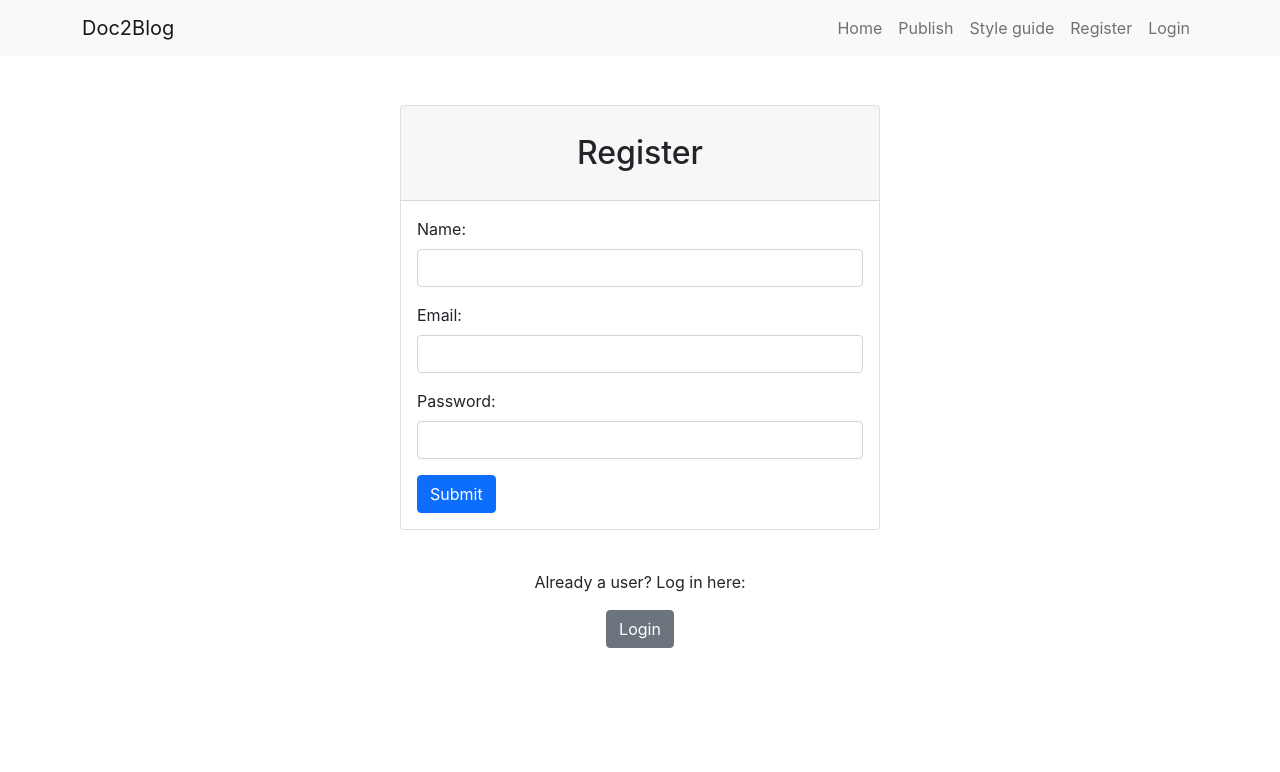
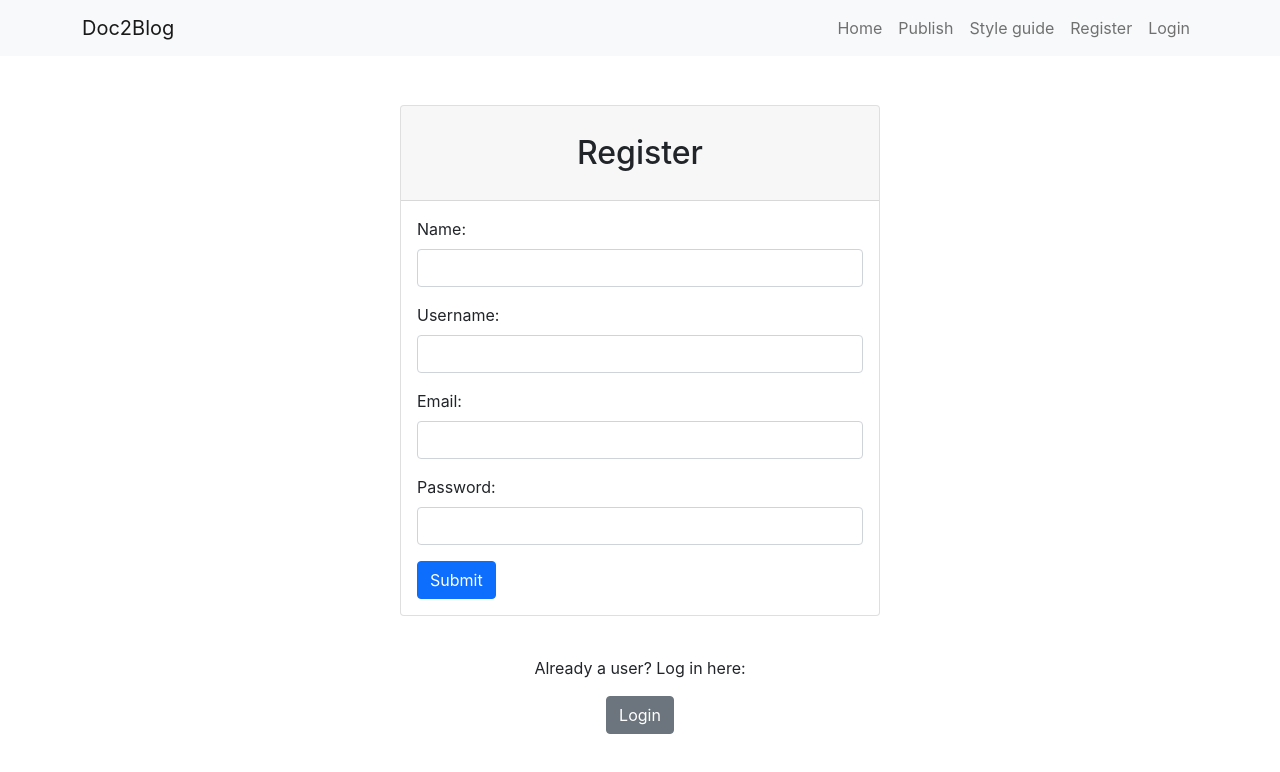
Before and after one commit to tamiragun/Doc2Blog, a React (Create React App) app in the folder src/client/: page /register in a window 1280 px wide. Shown: the top 772 px of the page. Built offline with nearby package versions, Linux system fonts and the light colour scheme.

Commit message:
Add username to login and regsiter components

```diff
--- a/src/client/src/components/Login.js
+++ b/src/client/src/components/Login.js
@@ -17,15 +17,15 @@ export const Login = (props) => {
   const [isError, setIsError] = useState(false);
 
   // Declare states purely to control the form elements.
-  const [email, setEmail] = useState("");
+  const [username, setUsername] = useState("");
   const [password, setPassword] = useState("");
 
   // Single handler for all controlled form elements, updates the corresponding
   // state depending on which field was typed in.
   const handleChange = (event) => {
     const currentValue = event.target.value;
-    if (event.target.name === "email") {
-      setEmail(currentValue);
+    if (event.target.name === "username") {
+      setUsername(currentValue);
     } else if (event.target.name === "password") {
       setPassword(currentValue);
     }
@@ -33,39 +33,45 @@ export const Login = (props) => {
 
   // Handler for when the final form is submitted.
   const handleSubmit = async (event) => {
-    //     setIsError(false);
-    //     // Prevent the browser from re-loading the page
-    //     event.preventDefault();
-    //     // Call the server with the different states as arguments.
-    //     const url = "/authentication/login";
-    //     try {
-    //       const response = await fetch(url, {
-    //         method: "POST",
-    //         headers: { "Content-type": "application/json" },
-    //         body: JSON.stringify({ email: email, password: password }),
-    //       });
-    //       const jsonResponse = await response.json();
-    //       // If there has been an error, set the error state hook to the error
-    //       // message, which will then be displayed on the page.
-    //       if (jsonResponse.error) {
-    //         console.log(jsonResponse.error);
-    //         setIsError(jsonResponse.message);
-    //         // If instead the token was set successfully, store that in session storage
-    //         // do that the token can be checked throughout the user's session across the app
-    //       } else if (jsonResponse.token) {
-    //         sessionStorage.setItem("token", jsonResponse.token);
-    //         // Reset the states back to empty, so that the form looks blank again.
-    //         setEmail("");
-    //         setPassword("");
-    //         // Redirect the user to the next page.
-    //         navigate("/");
-    //       } else {
-    //         setIsError("Your login and/or password didn't match");
-    //       }
-    //     } catch (error) {
-    //       console.log(error);
-    //       setIsError(error);
-    //     }
+    setIsError(false);
+    // Prevent the browser from re-loading the page
+    event.preventDefault();
+    // Call the server with the different states as arguments.
+    const url = "/login";
+    try {
+      const response = await fetch(url, {
+        method: "POST",
+        headers: {
+          "Content-type": "application/x-www-form-urlencoded;charset=UTF-8",
+        },
+        body: new URLSearchParams({
+          username: username,
+          password: password,
+        }),
+      });
+      console.log(response);
+      //const jsonResponse = await response.json();
+      // If there has been an error, set the error state hook to the error
+      // message, which will then be displayed on the page.
+      // if (jsonResponse.error) {
+      //   console.log(jsonResponse.error);
+      //   setIsError(jsonResponse.message);
+      //   // If instead the token was set successfully, store that in session storage
+      //   // do that the token can be checked throughout the user's session across the app
+      // } else if (jsonResponse.token) {
+      //   sessionStorage.setItem("token", jsonResponse.token);
+      //   // Reset the states back to empty, so that the form looks blank again.
+      //   setEmail("");
+      //   setPassword("");
+      //   // Redirect the user to the next page.
+      //   navigate("/");
+      // } else {
+      //   setIsError("Your login and/or password didn't match");
+      // }
+    } catch (error) {
+      console.log(error);
+      setIsError(error);
+    }
   };
 
   return (
@@ -92,12 +98,12 @@ export const Login = (props) => {
               <div className="form-card">
                 <Form onSubmit={handleSubmit}>
                   <div className="form-fields">
-                    <Form.Group className="mb-3" controlId="formLoginEmail">
-                      <Form.Label>Email:</Form.Label>
+                    <Form.Group className="mb-3" controlId="formLoginUsername">
+                      <Form.Label>Username:</Form.Label>
                       <Form.Control
-                        type="email"
+                        type="text"
                         name="email"
-                        value={email}
+                        value={username}
                         onChange={handleChange}
                         required
                       ></Form.Control>
--- a/src/client/src/components/Register.js
+++ b/src/client/src/components/Register.js
@@ -18,6 +18,7 @@ export const Register = (props) => {
 
   // Declare states purely to control the form elements.
   const [name, setName] = useState("");
+  const [username, setUsername] = useState("");
   const [email, setEmail] = useState("");
   const [password, setPassword] = useState("");
 
@@ -29,6 +30,8 @@ export const Register = (props) => {
     const currentValue = event.target.value;
     if (event.target.name === "name") {
       setName(currentValue);
+    } else if (event.target.name === "username") {
+      setUsername(currentValue);
     } else if (event.target.name === "email") {
       setEmail(currentValue);
     } else if (event.target.name === "password") {
@@ -38,46 +41,49 @@ export const Register = (props) => {
 
   // Handler for when the final form is submitted.
   const handleSubmit = async (event) => {
-    // setIsError(false);
-    // // Prevent the browser from re-loading the page
-    // event.preventDefault();
-    // // Call the server with the different state hooks in the body.
-    // const url = "/authentication/register";
-    // try {
-    //   const response = await fetch(url, {
-    //     method: "POST",
-    //     headers: { "Content-type": "application/json" },
-    //     body: JSON.stringify({
-    //       name: name,
-    //       email: email,
-    //       password: password,
-    //     }),
-    //   });
-    //   const jsonResponse = await response.json();
-    //   // If there has been an error, set the error state hook to the arror
-    //   // message, which will then be displayed on the page.
-    //   if (jsonResponse.error) {
-    //     console.log(jsonResponse.error);
-    //     setIsError(jsonResponse.message);
-    //     // If instead the token was set successfully, store that in session storage
-    //     // do that the token can be checked throughout the user's session across the app
-    //   } else if (jsonResponse.token) {
-    //     sessionStorage.setItem("token", jsonResponse.token);
-    //     // Reset the states back to empty, so that the form looks blank again.
-    //     setName("");
-    //     setEmail("");
-    //     setPassword("");
-    //     // Redirect the user to the next page.
-    //     navigate("/");
-    //   } else {
-    //     setIsError(
-    //       "There was an error with your registration. Please contact an admin for support."
-    //     );
-    //   }
-    // } catch (error) {
-    //   console.log(error);
-    //   setIsError(error);
-    // }
+    setIsError(false);
+    // Prevent the browser from re-loading the page
+    event.preventDefault();
+    // Call the server with the different state hooks in the body.
+    const url = "/auth/user/register";
+    try {
+      const response = await fetch(url, {
+        method: "POST",
+        headers: { "Content-type": "application/json" },
+        body: JSON.stringify({
+          name: name,
+          username: username,
+          email: email,
+          password: password,
+        }),
+      });
+      navigate("/login");
+      const jsonResponse = await response.json();
+      console.log("Successfully registered user " + jsonResponse.name);
+      // // If there has been an error, set the error state hook to the error
+      // // message, which will then be displayed on the page.
+      // if (jsonResponse.error) {
+      //   console.log(jsonResponse.error);
+      //   setIsError(jsonResponse.message);
+      //   // If instead the token was set successfully, store that in session storage
+      //   // do that the token can be checked throughout the user's session across the app
+      // } else if (jsonResponse.token) {
+      //   sessionStorage.setItem("token", jsonResponse.token);
+      //   // Reset the states back to empty, so that the form looks blank again.
+      //   setName("");
+      //   setEmail("");
+      //   setPassword("");
+      //   // Redirect the user to the next page.
+      //   navigate("/");
+      // } else {
+      //   setIsError(
+      //     "There was an error with your registration. Please contact an admin for support."
+      //   );
+      // }
+    } catch (error) {
+      console.log(error);
+      setIsError(error);
+    }
   };
 
   return (
@@ -110,6 +116,20 @@ export const Register = (props) => {
                         type="text"
                         name="name"
                         value={name}
+                        onChange={handleChange}
+                        required
+                      ></Form.Control>
+                    </Form.Group>
+
+                    <Form.Group
+                      className="mb-3"
+                      controlId="formRegisterUserName"
+                    >
+                      <Form.Label>Username:</Form.Label>
+                      <Form.Control
+                        type="text"
+                        name="username"
+                        value={username}
                         onChange={handleChange}
                         required
                       ></Form.Control>
```
